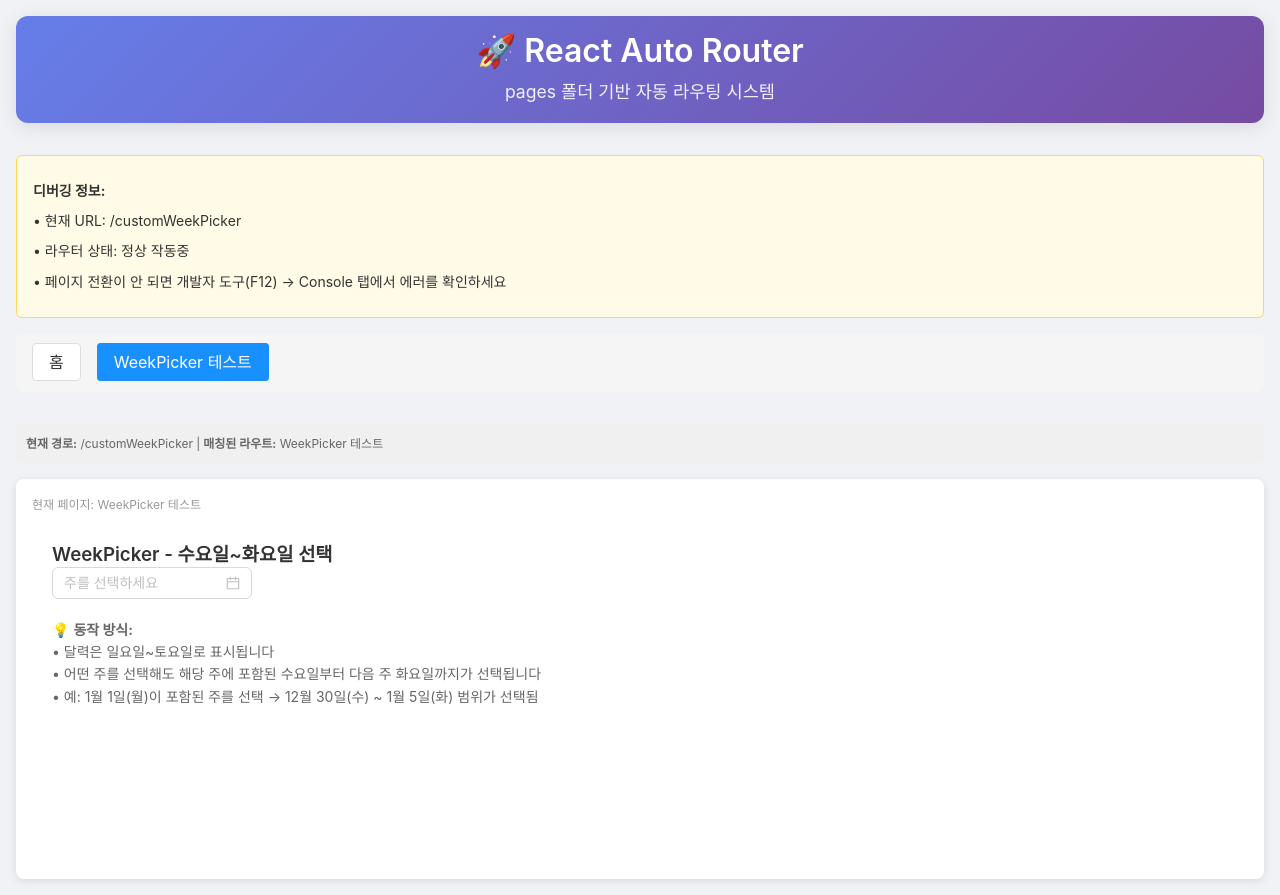
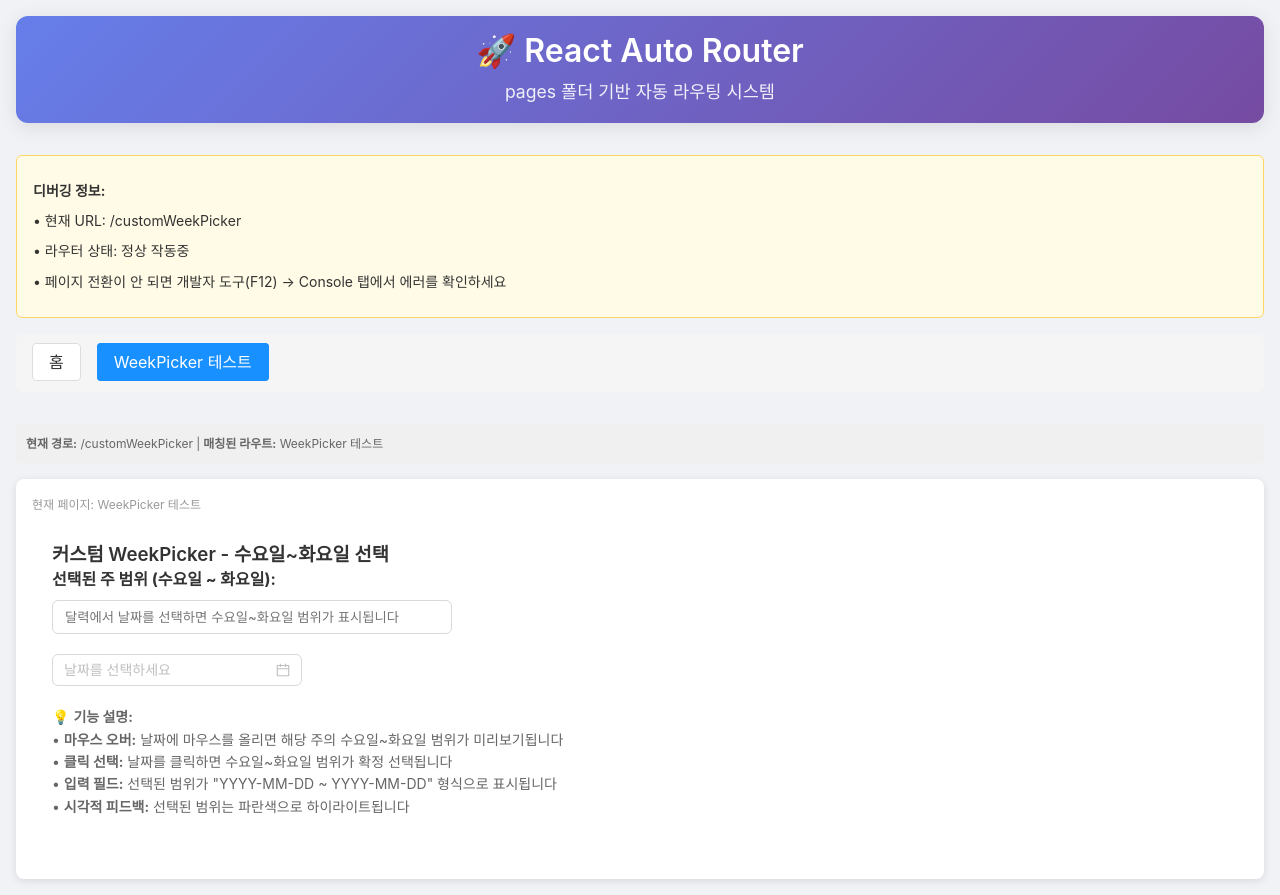
Before and after one commit to anoju/my-react-app_styled-components_2, a React (Vite) app: page /customWeekPicker in a window 1280 px wide. Built offline with nearby package versions, Linux system fonts and the light colour scheme.

Commit message:
달력(주) 커스텀중(1)

```diff
--- a/src/pages/customWeekPicker.jsx
+++ b/src/pages/customWeekPicker.jsx
@@ -1,34 +1,125 @@
 import React, { useState } from "react";
 import { DatePicker } from "antd";
-// dayjs는 Ant Design에서 내부적으로 사용되므로 직접 import할 필요 없음
+import { styled } from "styled-components";
 
-const { WeekPicker } = DatePicker;
+const Container = styled.div`
+  padding: 20px;
+
+  .custom-week-calendar {
+    .ant-picker-content {
+      th,
+      td {
+        position: relative;
+      }
+    }
+
+    /* 커스텀 주 범위 하이라이트 */
+    .custom-week-hover,
+    .custom-week-selected {
+      position: relative;
+
+      &::before {
+        content: "";
+        position: absolute;
+        top: 2px;
+        left: 2px;
+        right: 2px;
+        bottom: 2px;
+        background-color: #e6f7ff;
+        border: 1px solid #1890ff;
+        border-radius: 4px;
+        z-index: 1;
+      }
+    }
+
+    .custom-week-selected::before {
+      background-color: #1890ff;
+    }
+
+    .custom-week-selected .ant-picker-cell-inner {
+      color: white !important;
+      position: relative;
+      z-index: 2;
+    }
+
+    .custom-week-start::before {
+      border-top-left-radius: 6px !important;
+      border-bottom-left-radius: 6px !important;
+    }
+
+    .custom-week-end::before {
+      border-top-right-radius: 6px !important;
+      border-bottom-right-radius: 6px !important;
+    }
+  }
+`;
+
+const InputContainer = styled.div`
+  margin-bottom: 20px;
+
+  label {
+    display: block;
+    margin-bottom: 8px;
+    font-weight: bold;
+    color: #333;
+  }
+
+  input {
+    width: 400px;
+    padding: 8px 12px;
+    border: 1px solid #d9d9d9;
+    border-radius: 6px;
+    fontsize: 14px;
+    background-color: #fff;
+
+    &:focus {
+      border-color: #1890ff;
+      outline: none;
+      box-shadow: 0 0 0 2px rgba(24, 144, 255, 0.2);
+    }
+  }
+`;
+
+const InfoBox = styled.div`
+  margin-top: 20px;
+  padding: 15px;
+  background-color: #f5f5f5;
+  border-radius: 6px;
+
+  h4 {
+    margin-top: 0;
+    color: #333;
+  }
+
+  pre {
+    background-color: #fff;
+    padding: 10px;
+    border-radius: 4px;
+    font-size: 12px;
+    overflow-x: auto;
+  }
+`;
 
 const CustomWeekPicker = () => {
-  const [selectedWeek, setSelectedWeek] = useState(null);
   const [customWeekRange, setCustomWeekRange] = useState(null);
+  const [hoverWeekRange, setHoverWeekRange] = useState(null);
+  const [displayValue, setDisplayValue] = useState("");
+  const [pickerOpen, setPickerOpen] = useState(false);
 
   // 선택된 날짜가 속한 주의 수요일~화요일 범위를 계산하는 함수
   const getWednesdayToTuesdayRange = (selectedDate) => {
     if (!selectedDate) return null;
 
-    // 선택된 날짜의 요일 구하기 (0: 일요일, 1: 월요일, ..., 6: 토요일)
     const dayOfWeek = selectedDate.day();
+    let daysToWednesday;
 
-    // 수요일(3)까지의 차이 계산
-    let daysToWednesday;
     if (dayOfWeek >= 3) {
-      // 수요일 이후라면 해당 주의 수요일
       daysToWednesday = dayOfWeek - 3;
     } else {
-      // 수요일 이전이라면 이전 주의 수요일
       daysToWednesday = dayOfWeek + 4;
     }
 
-    // 수요일 날짜 계산
     const wednesday = selectedDate.subtract(daysToWednesday, "day");
-
-    // 다음 주 화요일 계산 (수요일로부터 6일 후)
     const tuesday = wednesday.add(6, "day");
 
     return {
@@ -37,82 +128,162 @@ const CustomWeekPicker = () => {
     };
   };
 
-  const handleWeekChange = (date, dateString) => {
-    setSelectedWeek(date);
+  // 날짜가 특정 범위에 포함되는지 확인
+  const isDateInRange = (date, range) => {
+    if (!range) return false;
+    const { start, end } = range;
+    return (
+      date.isSame(start, "day") ||
+      date.isSame(end, "day") ||
+      (date.isAfter(start, "day") && date.isBefore(end, "day"))
+    );
+  };
 
+  // 날짜 셀 렌더링
+  const cellRender = (current, info) => {
+    if (info.type !== "date") return info.originNode;
+
+    let className = "";
+    const activeRange = customWeekRange || hoverWeekRange;
+
+    if (activeRange && isDateInRange(current, activeRange)) {
+      className += customWeekRange
+        ? " custom-week-selected"
+        : " custom-week-hover";
+
+      if (current.isSame(activeRange.start, "day")) {
+        className += " custom-week-start";
+      }
+      if (current.isSame(activeRange.end, "day")) {
+        className += " custom-week-end";
+      }
+    }
+
+    return (
+      <div
+        className={`ant-picker-cell-inner${className}`}
+        onMouseEnter={() => {
+          if (!customWeekRange) {
+            const range = getWednesdayToTuesdayRange(current);
+            setHoverWeekRange(range);
+          }
+        }}
+        onMouseLeave={() => {
+          if (!customWeekRange) {
+            setHoverWeekRange(null);
+          }
+        }}
+      >
+        {current.date()}
+      </div>
+    );
+  };
+
+  const handleDateChange = (date) => {
     if (date) {
       const range = getWednesdayToTuesdayRange(date);
       setCustomWeekRange(range);
+      setHoverWeekRange(null);
 
-      console.log("선택된 주:", dateString);
-      console.log("커스텀 주 범위:", {
+      // input에 표시될 값 설정
+      const displayText = `${range.start.format("YYYY-MM-DD")} ~ ${range.end.format("YYYY-MM-DD")}`;
+      setDisplayValue(displayText);
+
+      console.log("선택된 커스텀 주 범위:", {
         start: range.start.format("YYYY-MM-DD (dddd)"),
         end: range.end.format("YYYY-MM-DD (dddd)"),
       });
     } else {
       setCustomWeekRange(null);
+      setHoverWeekRange(null);
+      setDisplayValue("");
     }
+
+    setPickerOpen(false); // 선택 후 달력 닫기
   };
 
   return (
-    <div style={{ padding: "20px" }}>
-      <h3>WeekPicker - 수요일~화요일 선택</h3>
+    <Container>
+      <h3>커스텀 WeekPicker - 수요일~화요일 선택</h3>
 
-      <WeekPicker
-        onChange={handleWeekChange}
-        placeholder="주를 선택하세요"
-        style={{ width: 200 }}
+      <InputContainer>
+        <label>선택된 주 범위 (수요일 ~ 화요일):</label>
+        <input
+          type="text"
+          value={displayValue}
+          placeholder="달력에서 날짜를 선택하면 수요일~화요일 범위가 표시됩니다"
+          readOnly
+          onClick={() => setPickerOpen(true)}
+          style={{ cursor: "pointer" }}
+        />
+      </InputContainer>
+
+      <DatePicker
+        open={pickerOpen}
+        onOpenChange={setPickerOpen}
+        onChange={handleDateChange}
+        placeholder="날짜를 선택하세요"
+        style={{ width: 250 }}
+        className="custom-week-calendar"
+        cellRender={cellRender}
+        format="YYYY-MM-DD"
+        onPanelChange={() => {
+          // 패널 변경 시 hover 상태 초기화
+          if (!customWeekRange) {
+            setHoverWeekRange(null);
+          }
+        }}
       />
 
-      {customWeekRange && (
-        <div
-          style={{
-            marginTop: "20px",
-            padding: "15px",
-            backgroundColor: "#f5f5f5",
-            borderRadius: "6px",
-          }}
-        >
-          <h4>선택된 커스텀 주 범위:</h4>
+      {(customWeekRange || hoverWeekRange) && (
+        <InfoBox>
+          <h4>{customWeekRange ? "선택된" : "미리보기"} 커스텀 주 범위:</h4>
           <p>
-            <strong>시작:</strong>{" "}
-            {customWeekRange.start.format("YYYY년 MM월 DD일 (dddd)")}
+            <strong>시작 (수요일):</strong>{" "}
+            {(customWeekRange || hoverWeekRange).start.format(
+              "YYYY년 MM월 DD일 (dddd)"
+            )}
             <br />
-            <strong>종료:</strong>{" "}
-            {customWeekRange.end.format("YYYY년 MM월 DD일 (dddd)")}
+            <strong>종료 (화요일):</strong>{" "}
+            {(customWeekRange || hoverWeekRange).end.format(
+              "YYYY년 MM월 DD일 (dddd)"
+            )}
           </p>
 
-          <h4>실제 사용할 값:</h4>
-          <pre
-            style={{
-              backgroundColor: "#fff",
-              padding: "10px",
-              borderRadius: "4px",
-            }}
-          >
-            {`{
-  startDate: "${customWeekRange.start.format("YYYY-MM-DD")}",
-  endDate: "${customWeekRange.end.format("YYYY-MM-DD")}",
-  startTimestamp: ${customWeekRange.start.valueOf()},
-  endTimestamp: ${customWeekRange.end.valueOf()}
-}`}
-          </pre>
-        </div>
+          {customWeekRange && (
+            <>
+              <h4>API 전송용 데이터:</h4>
+              <pre>
+                {JSON.stringify(
+                  {
+                    startDate: customWeekRange.start.format("YYYY-MM-DD"),
+                    endDate: customWeekRange.end.format("YYYY-MM-DD"),
+                    startTimestamp: customWeekRange.start.valueOf(),
+                    endTimestamp: customWeekRange.end.valueOf(),
+                  },
+                  null,
+                  2
+                )}
+              </pre>
+            </>
+          )}
+        </InfoBox>
       )}
 
       <div style={{ marginTop: "20px", fontSize: "14px", color: "#666" }}>
         <p>
-          💡 <strong>동작 방식:</strong>
-          <br />
-          • 달력은 일요일~토요일로 표시됩니다
-          <br />
-          • 어떤 주를 선택해도 해당 주에 포함된 수요일부터 다음 주 화요일까지가
-          선택됩니다
-          <br />• 예: 1월 1일(월)이 포함된 주를 선택 → 12월 30일(수) ~ 1월
-          5일(화) 범위가 선택됨
+          💡 <strong>기능 설명:</strong>
+          <br />• <strong>마우스 오버:</strong> 날짜에 마우스를 올리면 해당 주의
+          수요일~화요일 범위가 미리보기됩니다
+          <br />• <strong>클릭 선택:</strong> 날짜를 클릭하면 수요일~화요일
+          범위가 확정 선택됩니다
+          <br />• <strong>입력 필드:</strong> 선택된 범위가 "YYYY-MM-DD ~
+          YYYY-MM-DD" 형식으로 표시됩니다
+          <br />• <strong>시각적 피드백:</strong> 선택된 범위는 파란색으로
+          하이라이트됩니다
         </p>
       </div>
-    </div>
+    </Container>
   );
 };
 
```
